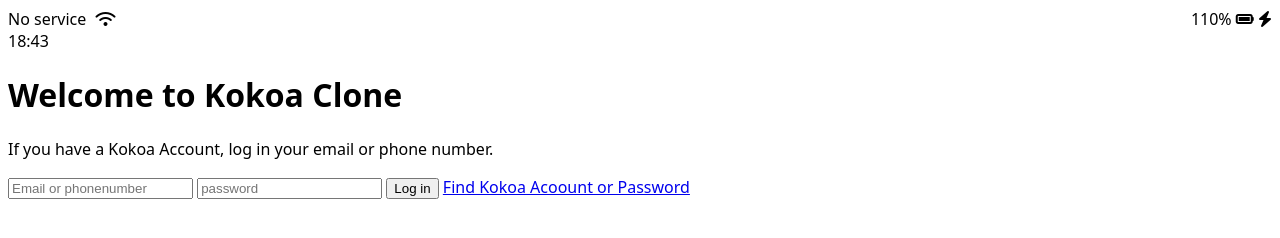
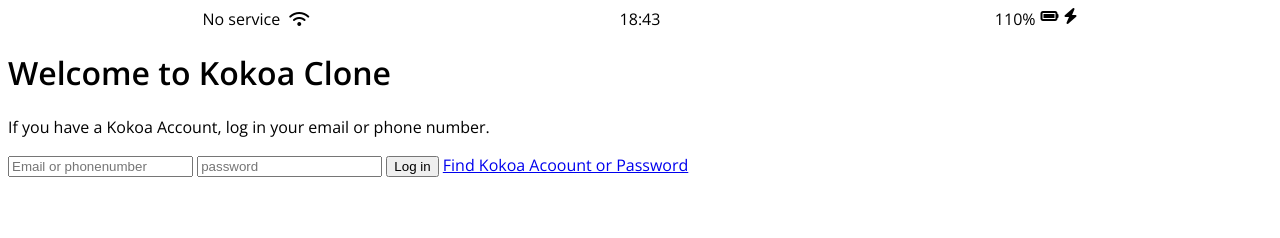
Before and after one commit to Janmango/kokoa-clone-euna, a plain HTML site: page index.html in a window 1280 px wide. Drawn offline with nearby package versions, Linux system fonts and the light colour scheme.

Commit message:
24.1.4.am12:24

```diff
--- a/css/styles.css
+++ b/css/styles.css
@@ -1,12 +1,30 @@
+@import url('https://fonts.googleapis.com/css2?family=Open+Sans:wght@400;600&display=swap');
 body {
-    font-family: system-ui, -apple-system, BlinkMacSystemFont, 'Segoe UI', Roboto, Oxygen, Ubuntu, Cantarell, 'Open Sans', 'Helvetica Neue', sans-serif;
+    font-family: 'Open Sans', sans-serif;
 }
+
 
 .status-bar {
     display: flex;
-    justify-content: space-between;
+    justify-content: center;
+}
+.status-bar__column {
+    width: 33%;
 }
 
-.status-bar__column:first-child span{
+.status-bar__column:first-child span {
     margin-right: 5px;
 }
+.status-bar__column:nth-child(2) span{
+    display: flex;
+    justify-content: center;
+}
+.status-bar__column:last-child {
+    display: flex;
+    justify-content: flex-end;
+    align-self: center;
+}
+
+.status-bar__column .fa-battery-full{
+    margin: 0px 5px;
+}
```
Also changed, not shown: index.html (+1 -2 lines).
